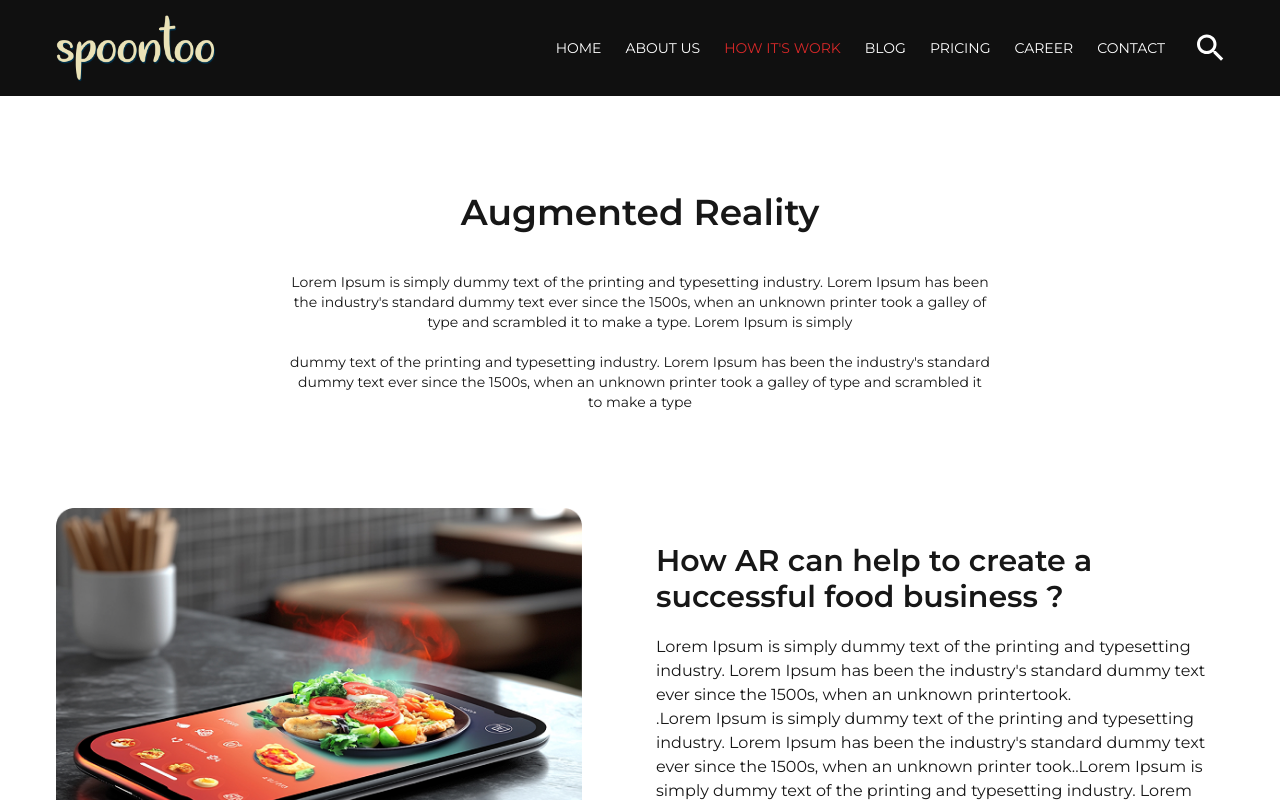
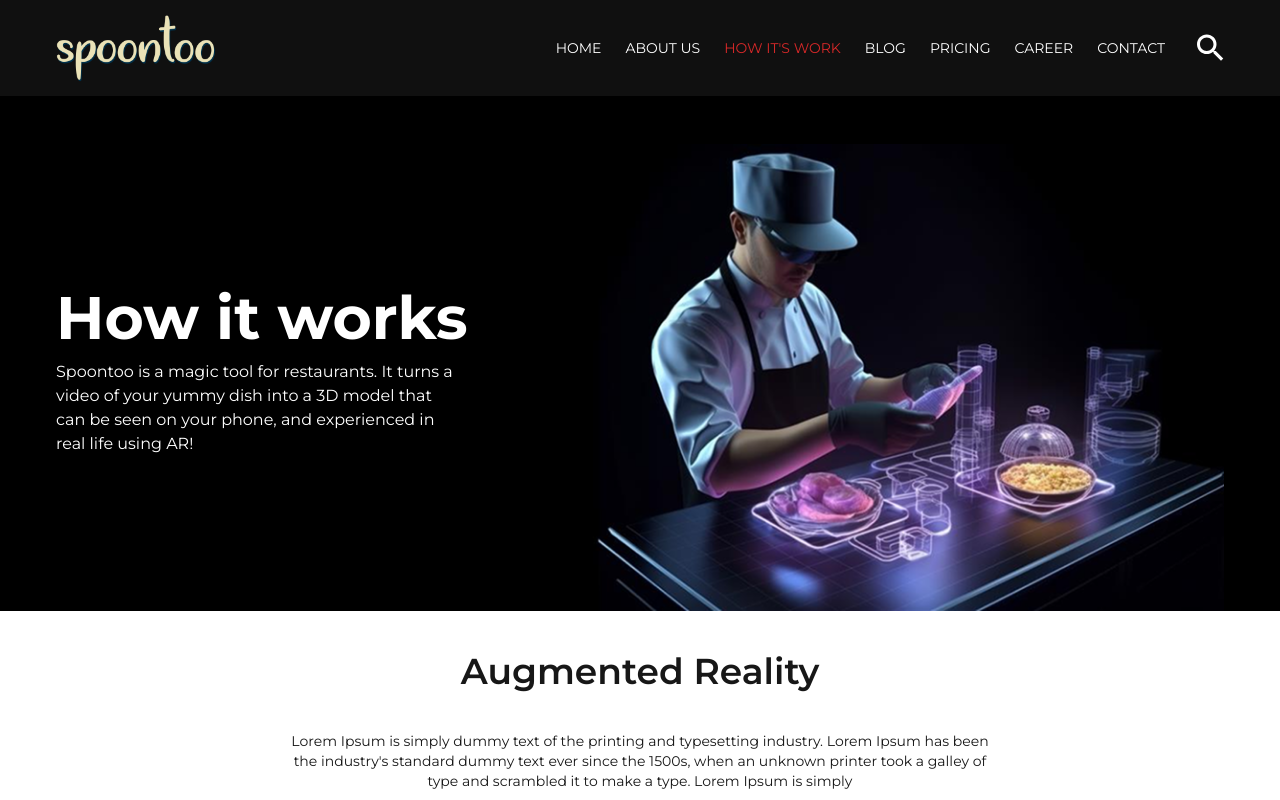
Before and after one commit to sudipblownfuse/spoontoo-dev, a Next.js app: page /how-it-works in a window 1280 px wide. Shown: the top 800 px of the page. Built offline with nearby package versions, Linux system fonts and the light colour scheme.

Commit message:
How its work page Hero section updated

```diff
--- a/app/how-it-works/page.jsx
+++ b/app/how-it-works/page.jsx
@@ -3,6 +3,7 @@
 import AugmentedCakeReality from '@/components/HowItWorkComponents/AugmentedCakeReality';
 import HappyClientsHIW from '@/components/HowItWorkComponents/HappyClientsHIW';
 import HAveAnIdea from '@/components/HowItWorkComponents/HaveAnIdea';
+import HIWhero from '@/components/HowItWorkComponents/HIWhero';
 import ProcessFlow from '@/components/HowItWorkComponents/ProcessFlow';
 import TopSection from '@/components/HowItWorkComponents/TopSection'
 import WhatYouNeedToDo from '@/components/HowItWorkComponents/WhatYouNeedToDo';
@@ -10,7 +11,8 @@ import React from 'react'
 
 const page = () => {
   return (
-    <main className='w-full min-h-screen pt-28 overflow-x-clip'>
+    <main className='w-full min-h-screen pt-20 overflow-x-clip'>
+      <HIWhero/>
       <TopSection/>
       <ProcessFlow/>
       <WhatYouNeedToDo/>
--- /dev/null
+++ b/components/HowItWorkComponents/HIWhero.jsx
@@ -0,0 +1,43 @@
+"use client";
+
+import Image from "next/image";
+import React from "react";
+import chef from "@/public/how-it-works/chef.png"
+import { motion } from "framer-motion";
+
+const HIWhero = () => {
+  return (
+    <section className="w-full h-auto  bg-black">
+      <div className="w-full width-container mx-auto flex flex-col md:flex-row items-center justify-between px-5 lg:px-14 pt-16">
+        {/* ------------------------ Text ----------------------- */}
+        <div className="w-[90%] md:w-[40%] flex flex-col items-center md:items-start justify-center pb-12 md:pb-0">
+          <motion.h1 className="text-white font-bold text-4xl sm-5xl lg:text-6xl text-center md:text-start"
+          initial={{ opacity: 0, y: 50 }}
+          whileInView={{ opacity: 1, y: 0 }}
+          transition={{ duration: 0.5, ease: "easeOut" }}
+          viewport={{ once: true, amount: 0.3 }}
+          >
+            How it works
+          </motion.h1>
+          <motion.h4 className="w-[85%] text-white text-sm lg:text-base py-3 text-center md:text-start"
+          initial={{ opacity: 0, y: 50 }}
+          whileInView={{ opacity: 1, y: 0 }}
+          transition={{ duration: 0.5, ease: "easeOut" }}
+          viewport={{ once: true, amount: 0.3 }}
+          >
+            Spoontoo is a magic tool for restaurants. It turns a video of your
+            yummy dish into a 3D model that can be seen on your phone, and
+            experienced in real life using AR!
+          </motion.h4>
+        </div>
+
+        {/* ------------------------Image ------------------------ */}
+        <div className="w-[95%] md:w-[60%] h-auto flex justify-center items-center">
+            <Image src={chef} alt="chef"/>
+        </div>
+      </div>
+    </section>
+  );
+};
+
+export default HIWhero;
--- a/components/HowItWorkComponents/TopSection.jsx
+++ b/components/HowItWorkComponents/TopSection.jsx
@@ -7,7 +7,7 @@ import topSectionImg from "@/public/how-it-works/topSection1.png";
 
 const TopSection = () => {
   return (
-    <section className="w-full h-auto pt-2  sm:pt-8 lg:pt-20">
+    <section className="w-full h-auto pt-10">
       <div className="w-full width-container mx-auto px-5 lg:px-14 flex flex-col items-center">
         {/* Augmented Reality */}
         <div className="w-full flex flex-col items-center">
@@ -23,7 +23,7 @@ const TopSection = () => {
           initial={{ opacity: 0, y: 50 }}
           whileInView={{ opacity: 1, y: 0 }}
           transition={{ duration: 0.5, ease: "easeOut" }}
-          viewport={{ once: true }}
+          viewport={{ once: true, amount: 0.3 }}
           >
             Lorem Ipsum is simply dummy text of the printing and typesetting
             industry. Lorem Ipsum has been the industry's standard dummy text
```
Also changed, not shown: public/how-it-works/chef.png (added).
